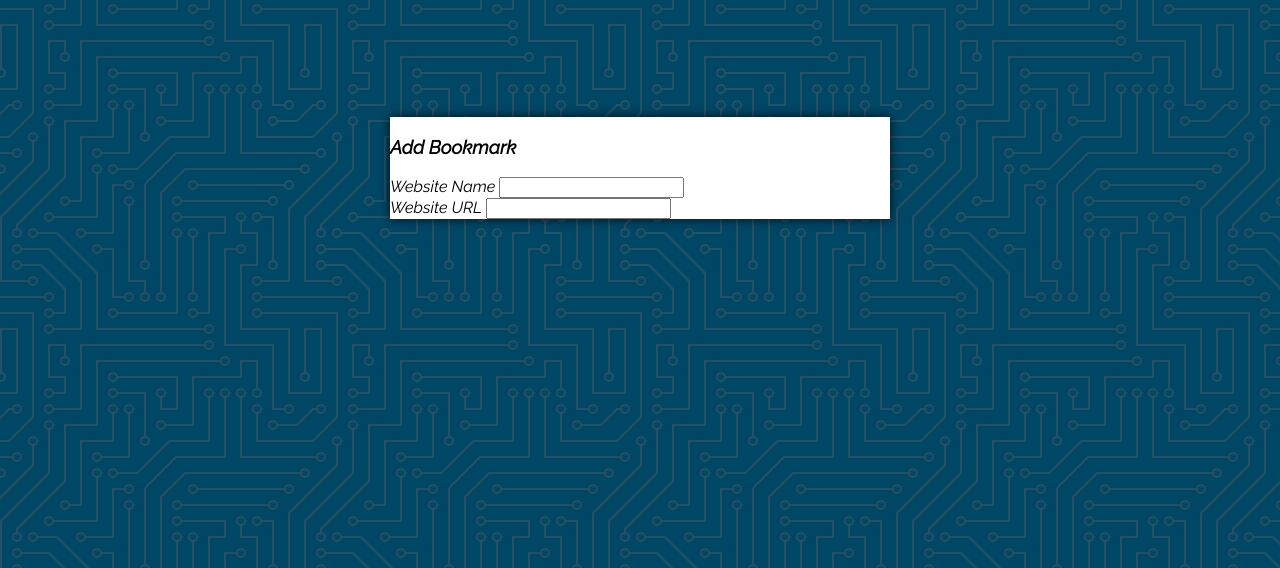
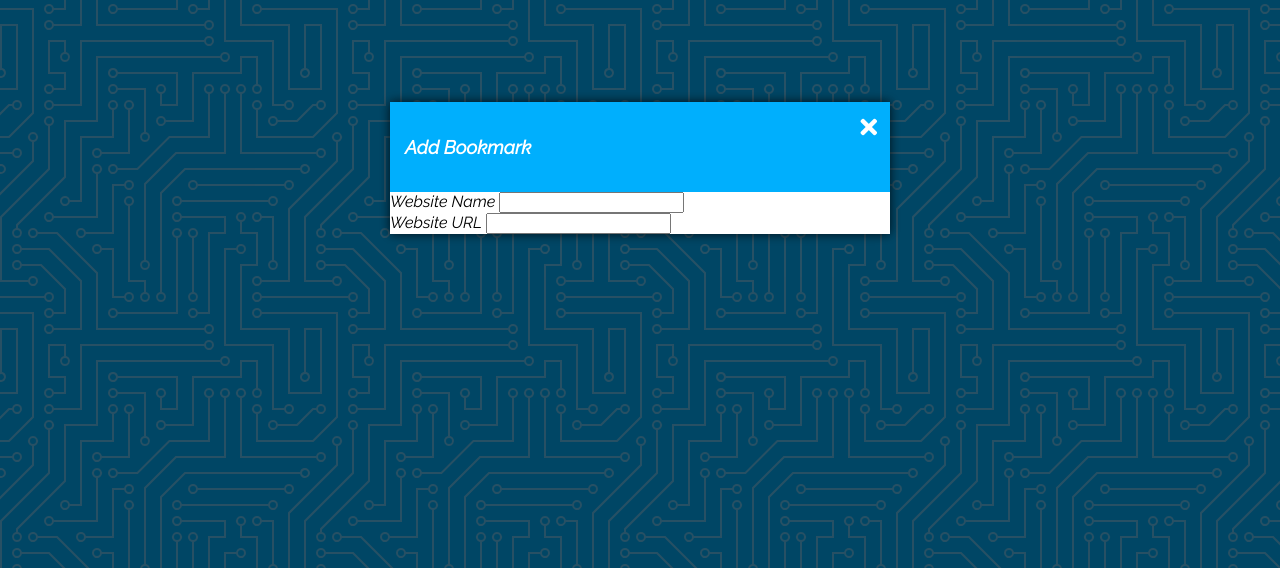
Before and after one commit to Djones917/Book_Keeper_2021, a plain HTML site: page index.html in a window 1280 px wide. Shown: the part 232-800 px from the top of the page. Drawn offline with Linux system fonts and the light colour scheme.

Commit message:
styled h3

```diff
--- a/style.css
+++ b/style.css
@@ -133,7 +133,11 @@ a:active {
     cursor: pointer;
 }
 
-
+.modal-header {
+    background: var(--primary-color);
+    color: white;
+    padding: 15px;
+}
 
 
 /* Media Query: Large Smartphone(vertical) */
```
